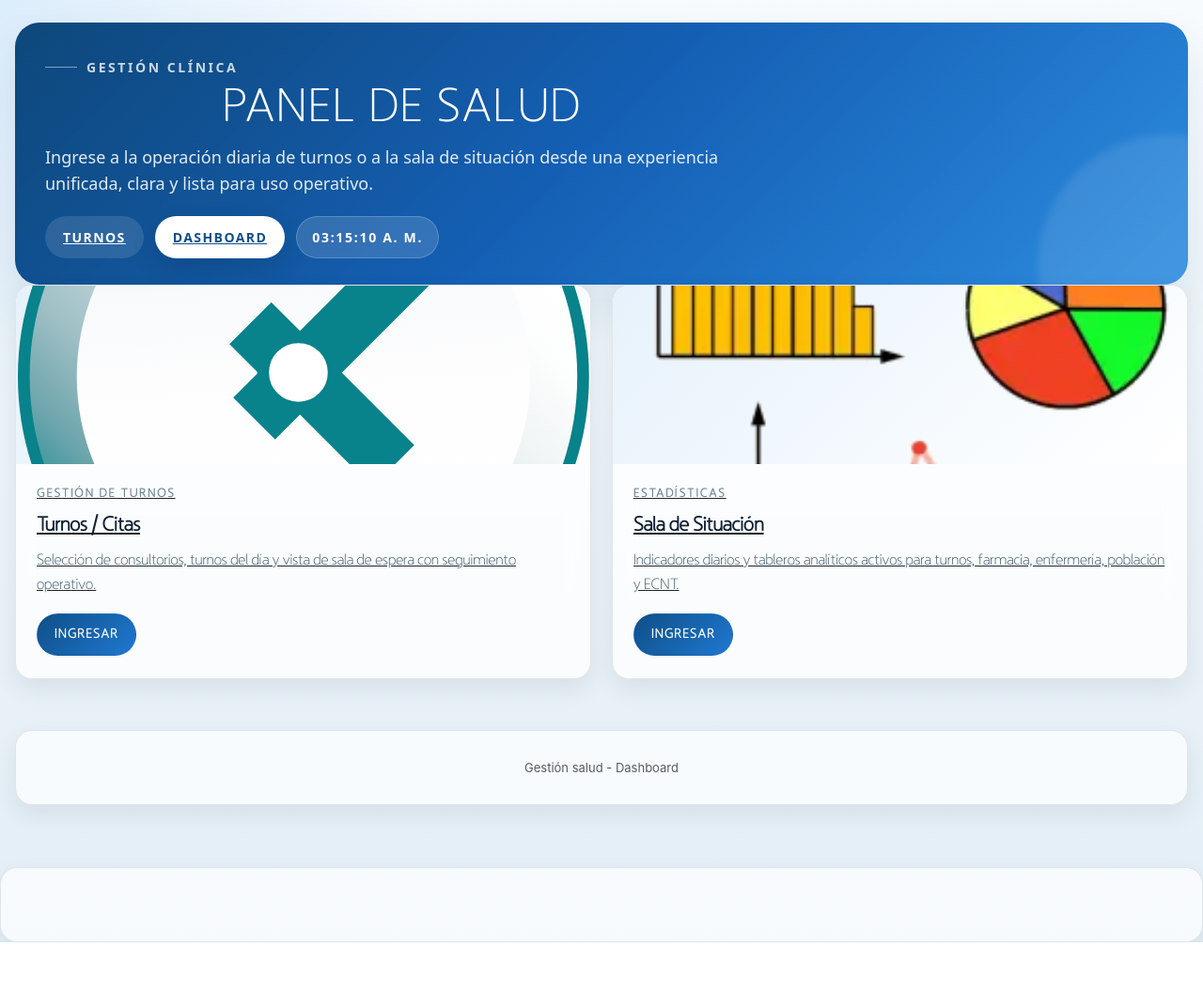
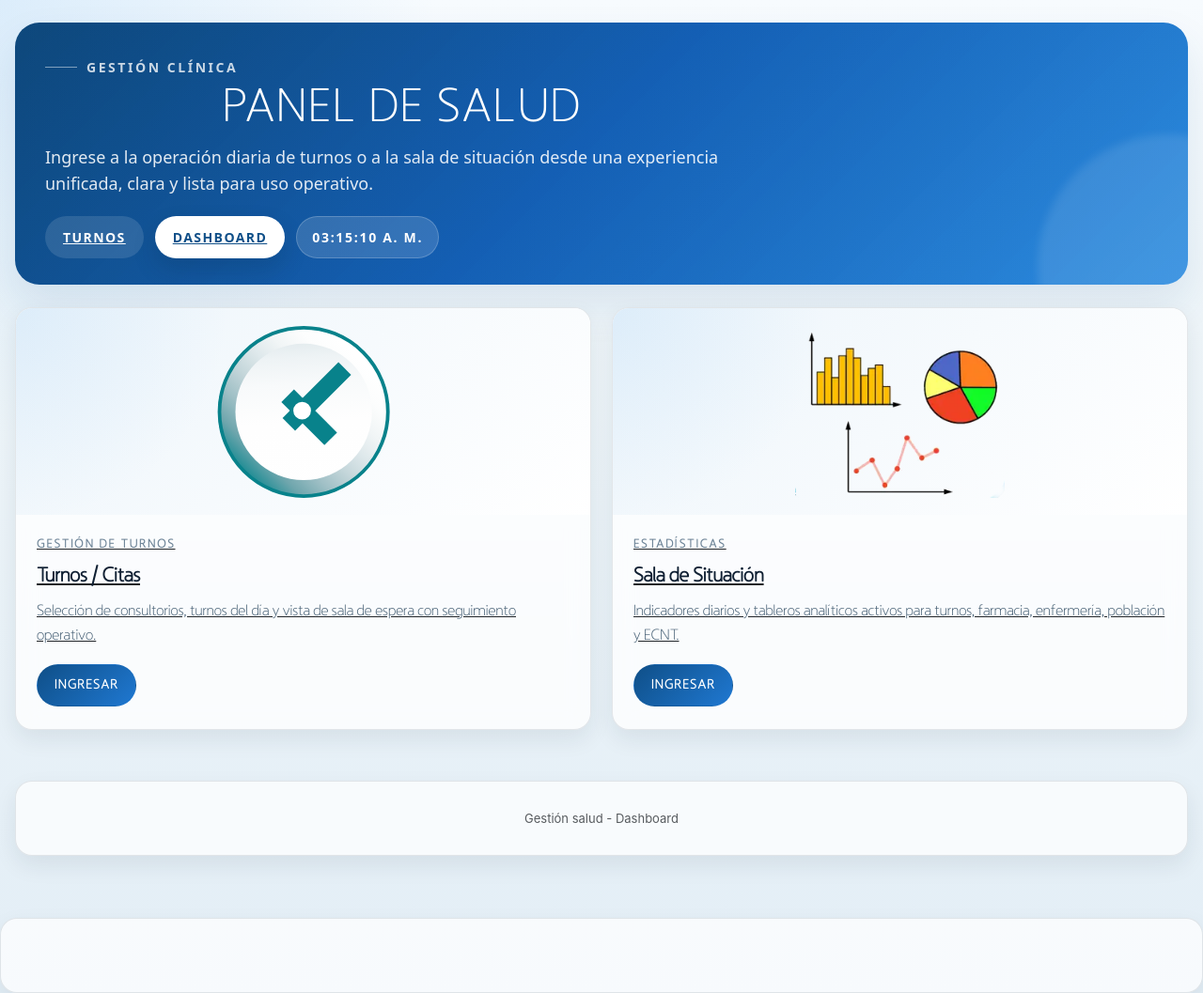
Before and after one commit to alan-livinsky/dashboardv2, a Flask app: page / in a window 1280 px wide. Shown: the whole page at 94% size. Before the commit the page ends 1003 px from the top, so only its background shows below. Run offline with Flask 3, Linux system fonts and the light colour scheme.

Commit message:
refactor(dashboard): adjust nav card image dimensions and content spacing in layouts
Update .nav-card__img height, object-fit, padding, and background gradients for better visual alignment. Add margin-top to .content in index.html for improved layout spacing.

```diff
--- a/app/base/static/css/dashboardv2_theme.css
+++ b/app/base/static/css/dashboardv2_theme.css
@@ -568,9 +568,13 @@ canvas {
 
 .nav-card__img {
     width: 100%;
-    height: 190px;
-    object-fit: cover;
-    background: linear-gradient(135deg, #e6f2fb, #ffffff);
+    height: 220px;
+    object-fit: contain;
+    object-position: center;
+    padding: 18px;
+    background:
+        radial-gradient(circle at top left, rgba(77, 163, 236, 0.10), transparent 35%),
+        linear-gradient(135deg, #edf5fb, #ffffff);
 }
 
 .nav-card__body {
--- a/app/base/templates/layouts/index.html
+++ b/app/base/templates/layouts/index.html
@@ -16,6 +16,7 @@
   .content {
     flex: 1;
     padding: 0 0 28px;
+    margin-top: 24px;
   }
 </style>
 {% endblock %}
```
Also changed, not shown: app/appointments/templates/layouts/appointments_sala_espera.html (+9 -0 lines).
